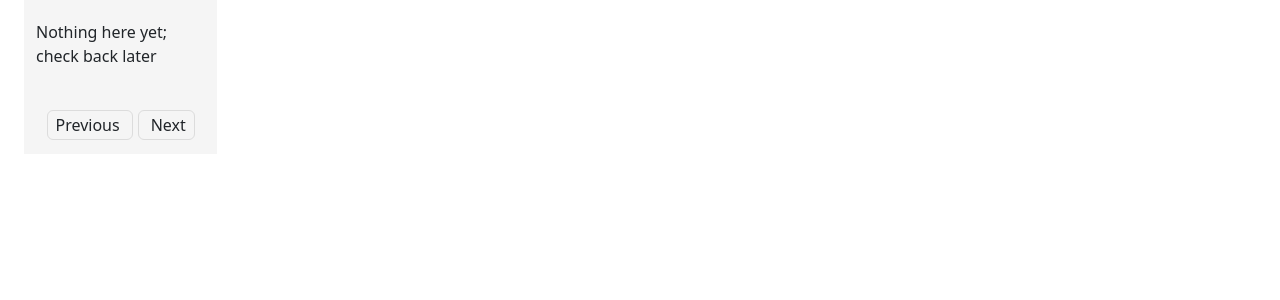
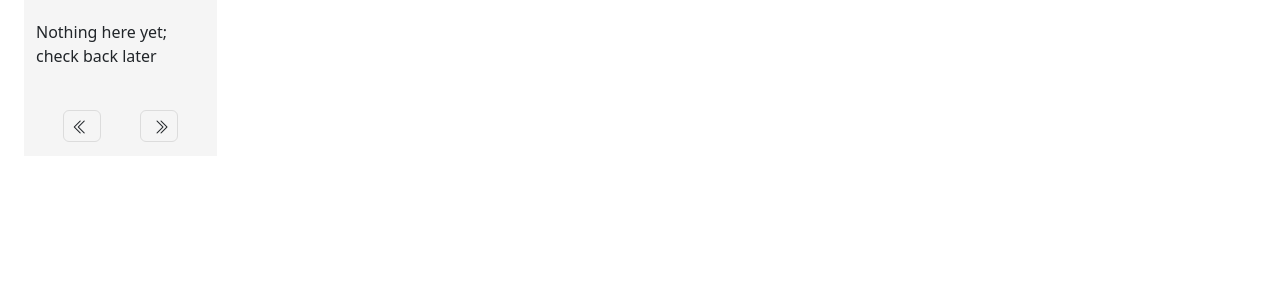
Before and after one commit to menckend/alpha, a Jekyll site: the page built from pages/2/2.md, in a window 1280 px wide. Shown: the part 244-544 px from the top of the page. Built offline with Jekyll 4.4.1, drawn with Linux system fonts in a browser that asks for light colours; nearby versions of some CDN libraries; library files that are not in the unit come from our copies.

Commit message:
Update in-page-nav-buttons.html

```diff
--- a/_includes/in-page-nav-buttons.html
+++ b/_includes/in-page-nav-buttons.html
@@ -91,8 +91,8 @@
 
 <p>
   <div class="pagenavbuttons d-flex justify-content-around" style="padding-bottom: 8px; padding-left: 8px; padding-right: 8px;">
-    <a href="{{ prvurl | remove: '/'}}"><button type="button" class="btn" style="border-style:solid; border-color: #dcdcdc; padding-left: 8px;">Previous</button></a>
-    <a href="{{ nxturl | remove: '/'}}"><button type="button" class="btn" style="border-style:solid; border-color: #dcdcdc; padding-right: 8px;">Next</button></a>
+    <a href="{{ prvurl | remove: '/'}}"><button type="button" class="btn" style="border-style:solid; border-color: #dcdcdc; padding-left: 8px;"><i class="bi bi-chevron-double-left"></i></button></a>
+    <a href="{{ nxturl | remove: '/'}}"><button type="button" class="btn" style="border-style:solid; border-color: #dcdcdc; padding-right: 8px;"><i class="bi bi-chevron-double-right"></i></button></a>
   </div>
 </p>
 {% endunless %}
```
